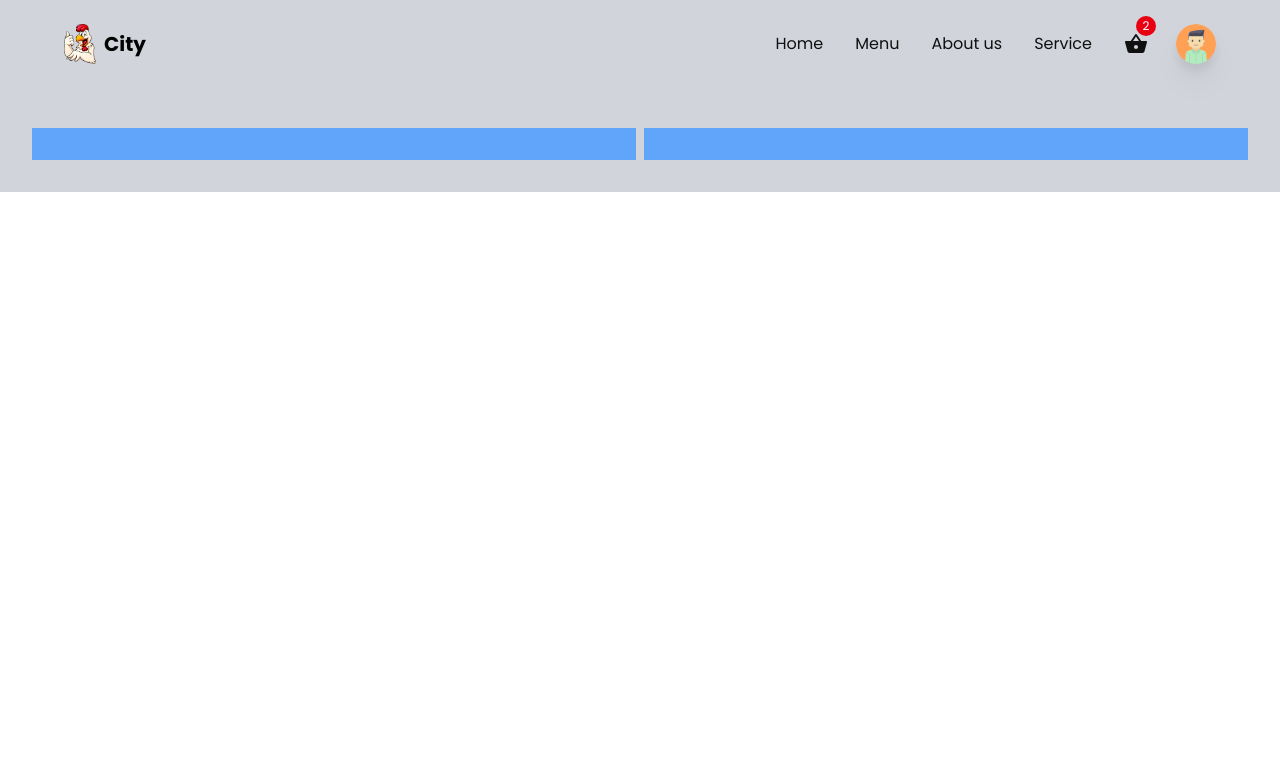
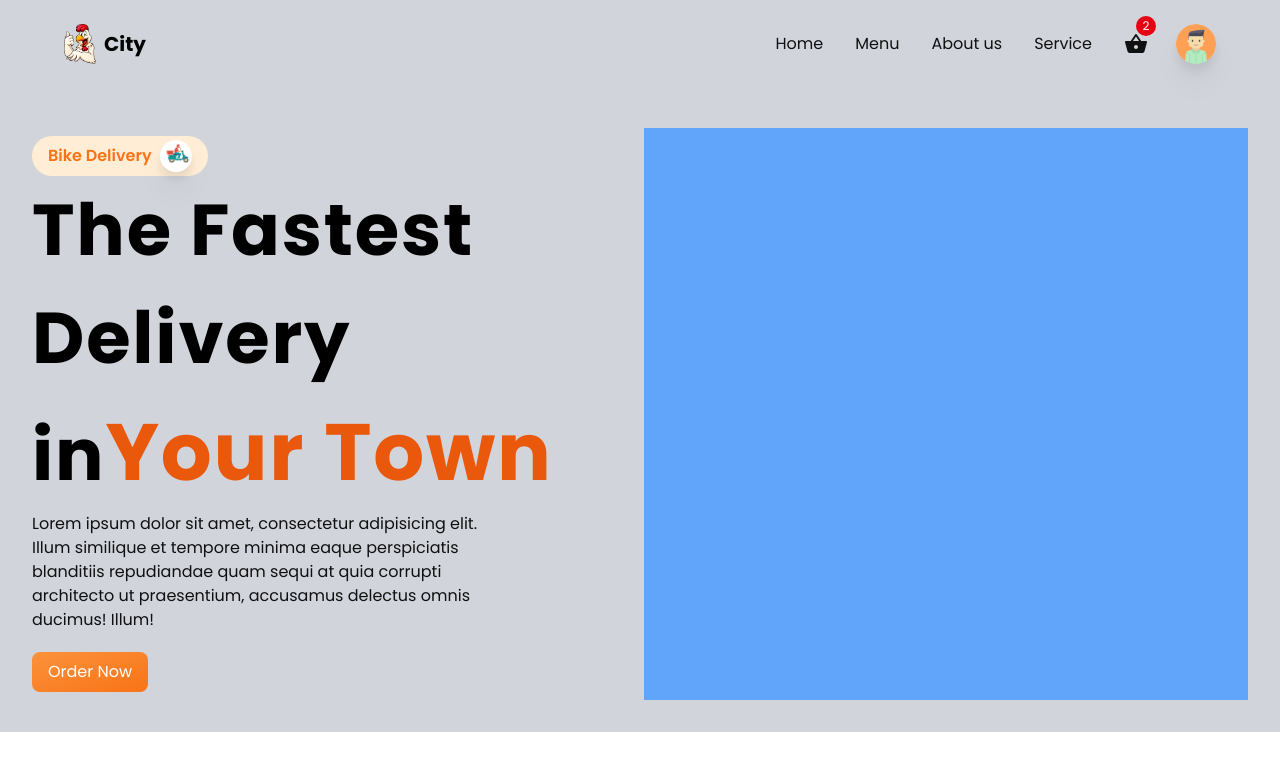
Before and after one commit to faraax/food-app, a React (Create React App) app: page / in a window 1280 px wide. Shown: the top 770 px of the page. Built offline with nearby package versions, Linux system fonts and the light colour scheme; no server answers.

Commit message:
done with left side

```diff
--- a/src/Components/Header/Header.jsx
+++ b/src/Components/Header/Header.jsx
@@ -82,7 +82,7 @@ export default function Header() {
                     }
                     {
                         isPending && (
-                            <svg role="status" class="h-8 w-8 animate-spin ml-7 text-gray-200 dark:text-white fill-blue-600" viewBox="0 0 100 101" fill="none" xmlns="http://www.w3.org/2000/svg">
+                            <svg role="status" className="h-8 w-8 animate-spin ml-7 text-gray-200 dark:text-white fill-blue-600" viewBox="0 0 100 101" fill="none" xmlns="http://www.w3.org/2000/svg">
                                 <path d="M100 50.5908C100 78.2051 77.6142 100.591 50 100.591C22.3858 100.591 0 78.2051 0 50.5908C0 22.9766 22.3858 0.59082 50 0.59082C77.6142 0.59082 100 22.9766 100 50.5908ZM9.08144 50.5908C9.08144 73.1895 27.4013 91.5094 50 91.5094C72.5987 91.5094 90.9186 73.1895 90.9186 50.5908C90.9186 27.9921 72.5987 9.67226 50 9.67226C27.4013 9.67226 9.08144 27.9921 9.08144 50.5908Z" fill="currentColor" />
                                 <path d="M93.9676 39.0409C96.393 38.4038 97.8624 35.9116 97.0079 33.5539C95.2932 28.8227 92.871 24.3692 89.8167 20.348C85.8452 15.1192 80.8826 10.7238 75.2124 7.41289C69.5422 4.10194 63.2754 1.94025 56.7698 1.05124C51.7666 0.367541 46.6976 0.446843 41.7345 1.27873C39.2613 1.69328 37.813 4.19778 38.4501 6.62326C39.0873 9.04874 41.5694 10.4717 44.0505 10.1071C47.8511 9.54855 51.7191 9.52689 55.5402 10.0491C60.8642 10.7766 65.9928 12.5457 70.6331 15.2552C75.2735 17.9648 79.3347 21.5619 82.5849 25.841C84.9175 28.9121 86.7997 32.2913 88.1811 35.8758C89.083 38.2158 91.5421 39.6781 93.9676 39.0409Z" fill="currentFill" />
                             </svg>
@@ -137,13 +137,26 @@ export default function Header() {
                     <p className="text-headingColor text-xl font-bold">City</p>
                 </Link>
                 <div className='relative flex'>
+                    {
+                        !isPending &&
+                        (
                             <motion.img
                                 src={user ? user.photoURL : Avatar}
                                 whileTap={{ scale: 0.6 }}
                                 alt="userprofile"
                                 className='w-10 min-w-[40px] h-10 min-h-[40px] drop-shadow-xl ml-7 cursor-pointer rounded-full'
                                 onClick={login}
-                    />{
+                            />
+                        )
+                    }
+                    {
+                        isPending && (
+                            <svg role="status" className="h-8 w-8 animate-spin ml-7 text-gray-200 dark:text-white fill-blue-600" viewBox="0 0 100 101" fill="none" xmlns="http://www.w3.org/2000/svg">
+                                <path d="M100 50.5908C100 78.2051 77.6142 100.591 50 100.591C22.3858 100.591 0 78.2051 0 50.5908C0 22.9766 22.3858 0.59082 50 0.59082C77.6142 0.59082 100 22.9766 100 50.5908ZM9.08144 50.5908C9.08144 73.1895 27.4013 91.5094 50 91.5094C72.5987 91.5094 90.9186 73.1895 90.9186 50.5908C90.9186 27.9921 72.5987 9.67226 50 9.67226C27.4013 9.67226 9.08144 27.9921 9.08144 50.5908Z" fill="currentColor" />
+                                <path d="M93.9676 39.0409C96.393 38.4038 97.8624 35.9116 97.0079 33.5539C95.2932 28.8227 92.871 24.3692 89.8167 20.348C85.8452 15.1192 80.8826 10.7238 75.2124 7.41289C69.5422 4.10194 63.2754 1.94025 56.7698 1.05124C51.7666 0.367541 46.6976 0.446843 41.7345 1.27873C39.2613 1.69328 37.813 4.19778 38.4501 6.62326C39.0873 9.04874 41.5694 10.4717 44.0505 10.1071C47.8511 9.54855 51.7191 9.52689 55.5402 10.0491C60.8642 10.7766 65.9928 12.5457 70.6331 15.2552C75.2735 17.9648 79.3347 21.5619 82.5849 25.841C84.9175 28.9121 86.7997 32.2913 88.1811 35.8758C89.083 38.2158 91.5421 39.6781 93.9676 39.0409Z" fill="currentFill" />
+                            </svg>
+                        )
+                    }{
                         showMenu && user && (
                             <motion.div
                                 initial={{ opacity: 0, scale: 0.6 }}
--- a/src/Pages/MainContainer/MainContainer.jsx
+++ b/src/Pages/MainContainer/MainContainer.jsx
@@ -1,10 +1,29 @@
-import React from 'react'
+import Delivery from '../../img/delivery.png'
 
 export default function MainContainer() {
     return (
         <div className='grid grid-cols-1 md:grid-cols-2 gap-2'>
-            <div className='p-4 bg-blue-400 flex-1'></div>
-            <div className='p-4 bg-blue-400 flex-1'></div>
+            <div className='py-2 flex-1 flex flex-col items-start justify-center '>
+                <div className="flex items-center justify-center gap-2 bg-orange-100 px-4 py-1 rounded-full">
+                    <p className='text-base text-orange-500 font-semibold'>Bike Delivery</p>
+                    <div className="w-8 h-8 bg-white rounded-full overflow-hidden drop-shadow-xl">
+                        <img src={Delivery} className='w-full h-full object-contain' alt="delivery" />
+                    </div>
+                </div>
+                <p className='text-[2.5rem] lg:text-[4.5rem] font-bold tracking-wide'>
+                    The Fastest Delivery in
+                    <span className='text-orange-600 text-[3rem] lg:text-[5rem]'>Your Town</span>
+                </p>
+                <p className='text-base text-textColor text-center md:text-left md:w-[80%]'>
+                    Lorem ipsum dolor sit amet, consectetur adipisicing elit.
+                    Illum similique et tempore minima eaque perspiciatis blanditiis
+                    repudiandae quam sequi at quia corrupti architecto ut praesentium,
+                    accusamus delectus omnis ducimus! Illum!
+                </p>
+                <button className="bg-gradient-to-br text-white from-orange-400 to-orange-500 w-full md:w-auto px-4 py-2 mt-5
+                rounded-lg hover:shadow-lg transition-all ease-in-out duration-100"> Order Now</button>
+            </div>
+            <div className='py-2 bg-blue-400 flex-1'></div>
         </div>
     )
 }
```
Lines whose indentation alone changed are shown as unchanged.
